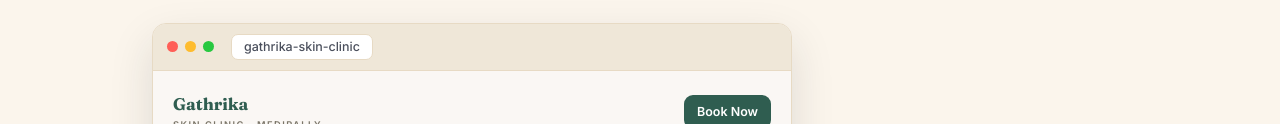
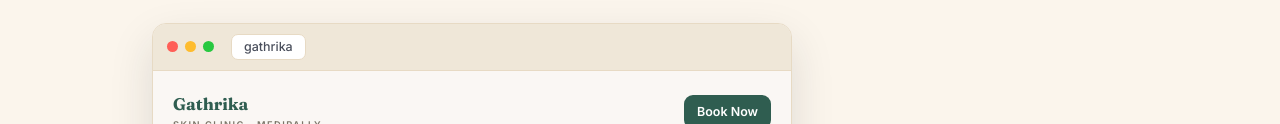
Before and after one commit to sharmauncw/sharma-digital-studio, a plain HTML site: page gathrika.html in a window 1280 px wide. Shown: the part 794-918 px from the top of the page. Drawn offline with Linux system fonts and the light colour scheme.

Commit message:
Update Gathrika links to new short URL

```diff
--- a/gathrika.html
+++ b/gathrika.html
@@ -33,7 +33,7 @@
       <h1>Gathrika Skin Clinic — a complete clinic website, <em>delivered</em>.</h1>
       <p class="lede">Not a design mock-up and not a brochure page — a working product: a full website, real online booking, and a staff dashboard, tested end to end and handed over ready for the clinic's team to run. Delivered November 8, 2026.</p>
       <div class="hero-ctas">
-        <a class="btn btn-primary" href="https://sharmauncw.github.io/gathrika-skin-clinic/" target="_blank" rel="noopener">Visit the live clinic site</a>
+        <a class="btn btn-primary" href="https://sharmauncw.github.io/gathrika/" target="_blank" rel="noopener">Visit the live clinic site</a>
         <a class="btn btn-ghost" href="#delivered">What was delivered</a>
       </div>
     </div>
@@ -49,7 +49,7 @@
       <div class="browser" aria-hidden="true">
         <div class="browser-bar">
           <span class="dot dot-r"></span><span class="dot dot-y"></span><span class="dot dot-g"></span>
-          <span class="browser-url">gathrika-skin-clinic</span>
+          <span class="browser-url">gathrika</span>
         </div>
         <div class="browser-body">
           <div class="mock-nav">
@@ -118,7 +118,7 @@
         <li><strong>One-tap WhatsApp confirmation:</strong> the patient confirms the booking on WhatsApp to the clinic's number, +91 93926 31157, and call, WhatsApp, booking and directions stay one thumb-tap away on every page.</li>
         <li><strong>Honest content only:</strong> the clinic's real reviews, attributed; treatment pages that explain what to expect without promising results; result photos only with written patient consent. No stock claims, no invented numbers.</li>
       </ul>
-      <p><a class="btn btn-primary" href="https://sharmauncw.github.io/gathrika-skin-clinic/" target="_blank" rel="noopener">See it live</a></p>
+      <p><a class="btn btn-primary" href="https://sharmauncw.github.io/gathrika/" target="_blank" rel="noopener">See it live</a></p>
       <p class="note">The staff dashboard is login-only and is not linked publicly. The clinic's team received its login and a plain-language handover guide at delivery.</p>
     </div>
   </section>
```
Also changed, not shown: index.html (+2 -2 lines).
